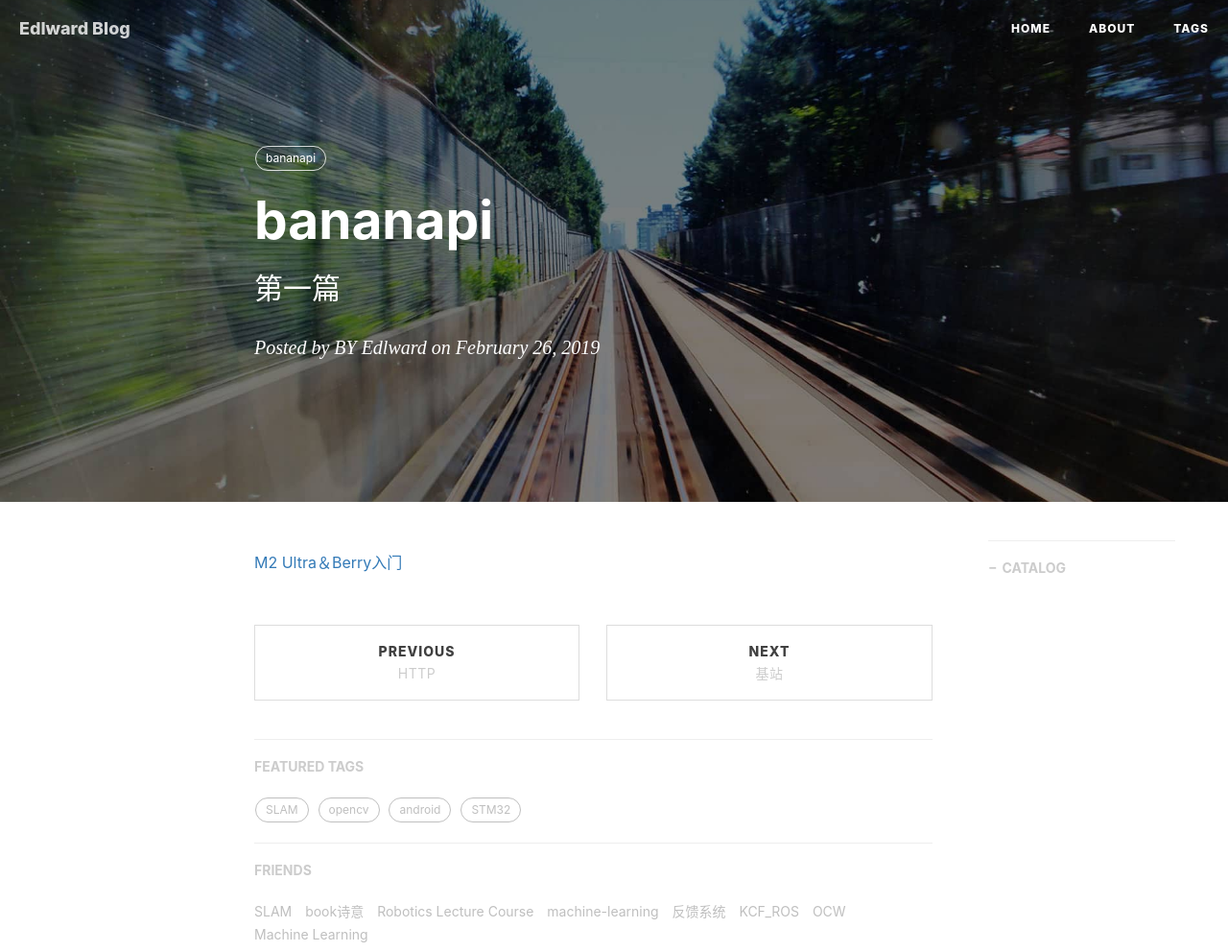
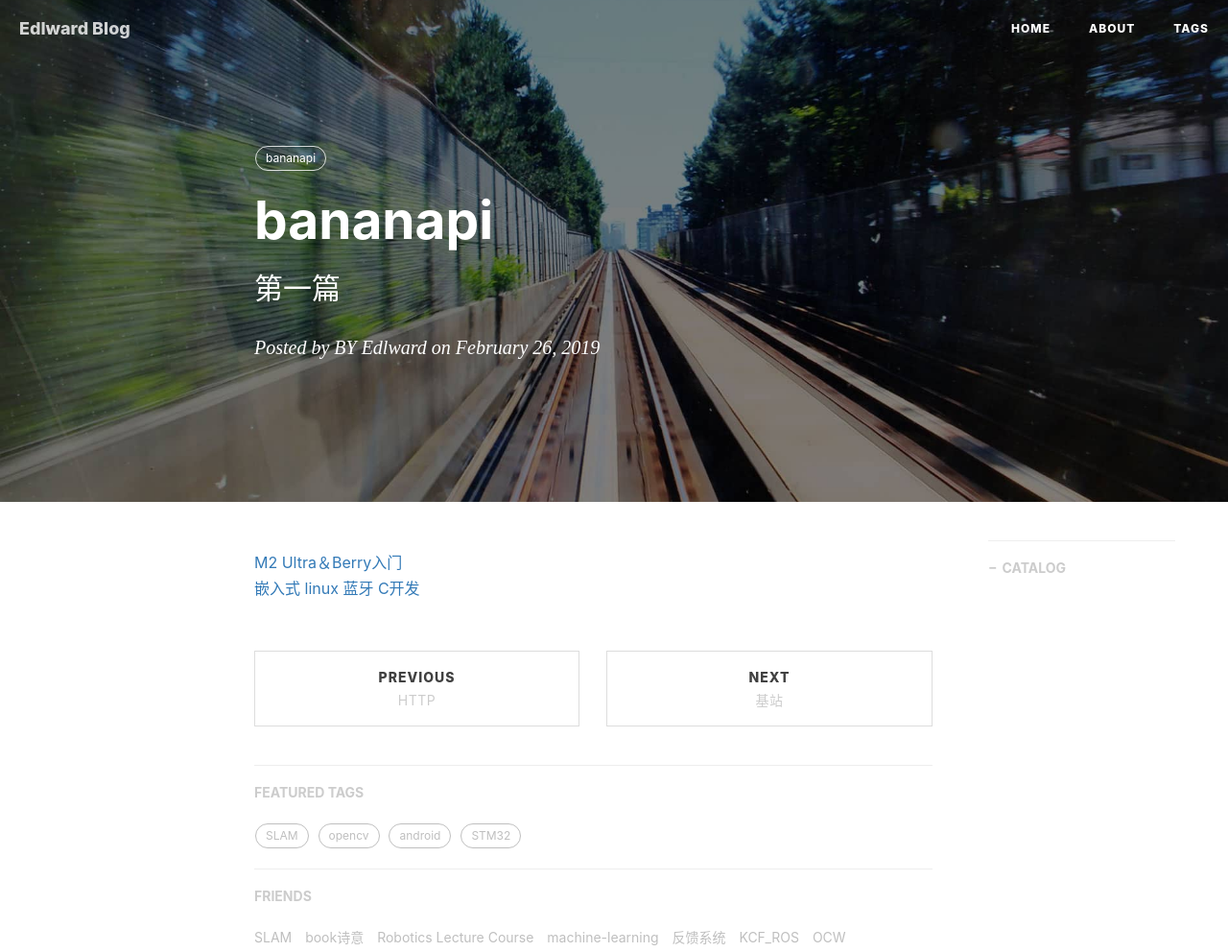
Before and after one commit to gary-robotics/dlward, a Jekyll site: the page built from _posts/2019-02-26-bananapi-2019.markdown, in a window 1280 px wide, cut to the strip 0-992 px from the top of the page. Shown: the whole strip at 96% size. Built offline with Jekyll 4.4.1, drawn with Linux system fonts in a browser that asks for light colours; nearby versions of some CDN libraries; comment, search, counter and statistics services are not loaded.

Commit message:
Update 2019-02-26-bananapi-2019.markdown

```diff
--- a/_posts/2019-02-26-bananapi-2019.markdown
+++ b/_posts/2019-02-26-bananapi-2019.markdown
@@ -11,3 +11,4 @@ tags:                               #标签
 ---
 
 [M2 Ultra＆Berry入门](http://wiki.banana-pi.org/Getting_Started_with_M2_Ultra_%26_Berry#Load_your_first_image_on_M2U)
+[嵌入式 linux 蓝牙 C开发](https://blog.csdn.net/Donven/article/details/79470721)
```
